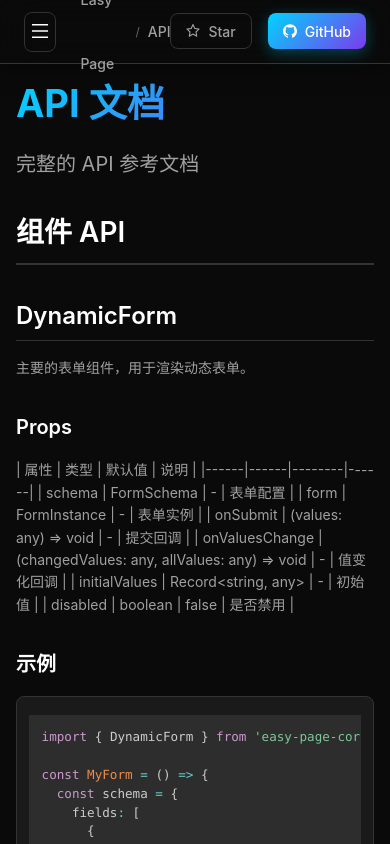
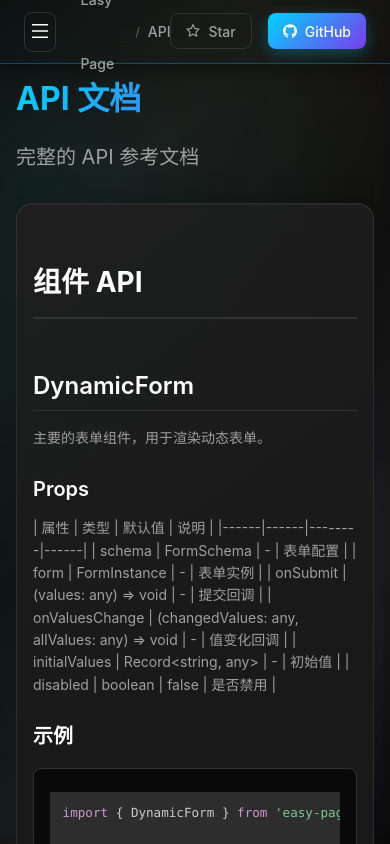
Before and after one commit to easy-page/ai-easy-page, a React (Vite) app in the folder apps/website/: page /api in a window 390 px wide. Shown: the top 844 px of the page. Built offline with nearby package versions, Linux system fonts and the light colour scheme.

Commit message:
统一风格

```diff
--- a/apps/website/src/pages/guide/CoreConcepts.tsx
+++ b/apps/website/src/components/PageContainer/index.less
@@ -1,113 +1,154 @@
-import React from 'react';
-import { Typography, Card, Space, Alert } from 'antd';
-import { motion } from 'framer-motion';
-import ReactMarkdown from 'react-markdown';
-import { Prism as SyntaxHighlighter } from 'react-syntax-highlighter';
-import { tomorrow } from 'react-syntax-highlighter/dist/esm/styles/prism';
+.page-container {
+	position: relative;
+	z-index: 1;
+	min-height: 100vh;
+	overflow: hidden;
 
-const { Title, Paragraph } = Typography;
+	// 添加动态背景层次效果
+	&::before {
+		content: '';
+		position: fixed;
+		top: 0;
+		left: 0;
+		right: 0;
+		bottom: 0;
+		background: linear-gradient(
+			135deg,
+			#0a0a0a 0%,
+			#151515 25%,
+			#0f0f0f 50%,
+			#1a1a1a 75%,
+			#0a0a0a 100%
+		);
+		z-index: -10;
+	}
 
-const CoreConcepts: React.FC = () => {
-	const content = `
-# 核心概念
+	// 添加动态光效背景
+	&::after {
+		content: '';
+		position: fixed;
+		top: 0;
+		left: 0;
+		right: 0;
+		bottom: 0;
+		background: radial-gradient(
+				circle at 15% 25%,
+				rgba(0, 212, 255, 0.08) 0%,
+				transparent 50%
+			),
+			radial-gradient(
+				circle at 85% 75%,
+				rgba(124, 58, 237, 0.06) 0%,
+				transparent 50%
+			),
+			radial-gradient(
+				circle at 50% 10%,
+				rgba(245, 158, 11, 0.04) 0%,
+				transparent 50%
+			),
+			radial-gradient(
+				circle at 20% 80%,
+				rgba(0, 212, 255, 0.05) 0%,
+				transparent 50%
+			);
+		animation: pageBackgroundShift 25s ease-in-out infinite;
+		z-index: -9;
+	}
 
-Easy Page 是一个基于 React 的动态表单框架，通过配置化的方式快速生成表单。理解以下核心概念将帮助你更好地使用 Easy Page。
+	.page-title {
+		font-size: 2.5rem;
+		font-weight: 700;
+		margin-bottom: 16px;
+		color: var(--text-primary);
+		position: relative;
+		z-index: 1;
+	}
 
-## 表单配置 (Schema)
+	.page-subtitle {
+		color: var(--text-secondary);
+		margin-bottom: 40px;
+		font-weight: 400;
+		position: relative;
+		z-index: 1;
+	}
 
-表单配置是 Easy Page 的核心，它定义了表单的结构、字段类型、验证规则等。
+	.page-content {
+		background: linear-gradient(
+			145deg,
+			rgba(31, 31, 31, 0.95) 0%,
+			rgba(25, 25, 25, 0.98) 50%,
+			rgba(28, 28, 28, 0.95) 100%
+		);
+		backdrop-filter: blur(10px);
+		border-radius: 16px;
+		padding: 32px;
+		border: 1px solid rgba(255, 255, 255, 0.08);
+		min-height: 600px;
+		box-shadow: 0 8px 32px rgba(0, 0, 0, 0.4), 0 2px 8px rgba(0, 0, 0, 0.2),
+			inset 0 1px 0 rgba(255, 255, 255, 0.05);
+		position: relative;
+		z-index: 1;
+		transition: all 0.3s cubic-bezier(0.4, 0, 0.2, 1);
 
-\`\`\`typescript
-interface FormSchema {
-  fields: FieldConfig[];
-  layout?: LayoutConfig;
-  actions?: ActionConfig[];
+		// 简洁的悬浮效果
+		&:hover {
+			transform: translateY(-2px);
+			box-shadow: 0 12px 40px rgba(0, 0, 0, 0.5), 0 4px 12px rgba(0, 0, 0, 0.3),
+				inset 0 1px 0 rgba(255, 255, 255, 0.08);
+			border-color: rgba(255, 255, 255, 0.12);
+		}
+	}
+
+	// API 页面特殊样式
+	&.api-page {
+		.page-title {
+			background: linear-gradient(
+				135deg,
+				var(--primary-color),
+				var(--secondary-color)
+			);
+			-webkit-background-clip: text;
+			-webkit-text-fill-color: transparent;
+			background-clip: text;
+			margin-bottom: 8px;
+		}
+
+		.page-subtitle {
+			margin-bottom: 32px;
+		}
+	}
 }
-\`\`\`
 
-## 字段配置 (Field)
+// 背景动画关键帧
+@keyframes pageBackgroundShift {
+	0%,
+	100% {
+		transform: translateX(0) translateY(0) scale(1);
+		opacity: 1;
+	}
+	25% {
+		transform: translateX(-10px) translateY(-15px) scale(1.02);
+		opacity: 0.9;
+	}
+	50% {
+		transform: translateX(15px) translateY(-10px) scale(0.98);
+		opacity: 0.95;
+	}
+	75% {
+		transform: translateX(-5px) translateY(20px) scale(1.01);
+		opacity: 0.85;
+	}
+}
 
-每个表单字段都有对应的配置，包括字段类型、标签、验证规则等。
+// 响应式设计
+@media (max-width: 768px) {
+	.page-container {
+		.page-title {
+			font-size: 2rem;
+		}
 
-\`\`\`typescript
-interface FieldConfig {
-  name: string;
-  label: string;
-  type: FieldType;
-  rules?: ValidationRule[];
-  props?: Record<string, any>;
+		.page-content {
+			padding: 24px 16px;
+		}
+	}
 }
-\`\`\`
-
-## 布局配置 (Layout)
-
-布局配置定义了表单的排列方式，支持多种布局模式。
-
-\`\`\`typescript
-interface LayoutConfig {
-  type: 'vertical' | 'horizontal' | 'grid';
-  columns?: number;
-  gutter?: number;
-}
-\`\`\`
-
-## 动态表单 (DynamicForm)
-
-DynamicForm 是 Easy Page 的主要组件，它接收表单配置并渲染出完整的表单。
-
-\`\`\`tsx
-import { DynamicForm } from 'easy-page-core';
-
-const MyForm = () => {
-  const schema = {
-    fields: [
-      {
-        name: 'name',
-        label: '姓名',
-        type: 'input',
-        rules: [{ required: true, message: '请输入姓名' }]
-      }
-    ]
-  };
-
-  return <DynamicForm schema={schema} />;
-};
-\`\`\`
-  `;
-
-	return (
-		<motion.div
-			initial={{ opacity: 0 }}
-			animate={{ opacity: 1 }}
-			transition={{ duration: 0.5 }}
-		>
-			<div className="markdown-content">
-				<ReactMarkdown
-					components={{
-						code({ node, inline, className, children, ...props }) {
-							const match = /language-(\w+)/.exec(className || '');
-							return !inline && match ? (
-								<SyntaxHighlighter
-									style={tomorrow}
-									language={match[1]}
-									PreTag="div"
-									{...props}
-								>
-									{String(children).replace(/\n$/, '')}
-								</SyntaxHighlighter>
-							) : (
-								<code className={className} {...props}>
-									{children}
-								</code>
-							);
-						},
-					}}
-				>
-					{content}
-				</ReactMarkdown>
-			</div>
-		</motion.div>
-	);
-};
-
-export default CoreConcepts;
--- /dev/null
+++ b/apps/website/src/components/PageContainer/index.tsx
@@ -0,0 +1,43 @@
+import React from 'react';
+import { Typography } from 'antd';
+import { motion } from 'framer-motion';
+import './index.less';
+
+const { Title } = Typography;
+
+interface PageContainerProps {
+	title: string;
+	subtitle?: string;
+	children: React.ReactNode;
+	className?: string;
+}
+
+const PageContainer: React.FC<PageContainerProps> = ({
+	title,
+	subtitle,
+	children,
+	className = '',
+}) => {
+	return (
+		<div className={`page-container ${className}`}>
+			<motion.div
+				initial={{ opacity: 0, y: 20 }}
+				animate={{ opacity: 1, y: 0 }}
+				transition={{ duration: 0.5 }}
+			>
+				<Title level={1} className="page-title">
+					{title}
+				</Title>
+				{subtitle && (
+					<Title level={4} className="page-subtitle">
+						{subtitle}
+					</Title>
+				)}
+			</motion.div>
+
+			<div className="page-content">{children}</div>
+		</div>
+	);
+};
+
+export default PageContainer;
--- a/apps/website/src/pages/ApiPage.less
+++ b/apps/website/src/pages/ApiPage.less
@@ -1,89 +1,5 @@
+// API 页面特有的 Markdown 内容样式
 .api-page {
-	position: relative;
-	z-index: 1;
-	min-height: 100vh;
-	// 移除背景色，让MainLayout的背景系统处理
-
-	.page-title {
-		color: var(--text-primary);
-		margin-bottom: 8px;
-		font-weight: 700;
-		background: linear-gradient(
-			135deg,
-			var(--primary-color),
-			var(--secondary-color)
-		);
-		-webkit-background-clip: text;
-		-webkit-text-fill-color: transparent;
-		background-clip: text;
-		position: relative;
-		z-index: 1;
-	}
-
-	.page-subtitle {
-		color: var(--text-secondary);
-		margin-bottom: 32px;
-		font-weight: 400;
-		position: relative;
-		z-index: 1;
-	}
-
-	.api-layout {
-		background: transparent;
-		min-height: calc(100vh - 200px);
-
-		.api-sider {
-			background: var(--background-card);
-			border-radius: 12px;
-			border: 1px solid var(--border-color);
-			margin-right: 24px;
-			position: sticky;
-			top: 88px;
-			height: fit-content;
-			max-height: calc(100vh - 120px);
-			overflow-y: auto;
-
-			.api-menu {
-				background: transparent;
-				border: none;
-				padding: 16px 0;
-
-				.ant-menu-item {
-					color: var(--text-secondary);
-					border-radius: 8px;
-					margin: 4px 12px;
-					height: 44px;
-					line-height: 44px;
-					font-weight: 500;
-					transition: all 0.3s ease;
-
-					&:hover {
-						color: var(--primary-color);
-						background: rgba(0, 212, 255, 0.08);
-						transform: translateX(4px);
-					}
-
-					&.ant-menu-item-selected {
-						background: linear-gradient(
-							135deg,
-							rgba(0, 212, 255, 0.15),
-							rgba(124, 58, 237, 0.15)
-						);
-						color: var(--primary-color);
-						box-shadow: 0 4px 15px rgba(0, 212, 255, 0.2);
-						border: 1px solid rgba(0, 212, 255, 0.3);
-					}
-				}
-			}
-		}
-
-		.api-content {
-			background: var(--background-card);
-			border-radius: 12px;
-			border: 1px solid var(--border-color);
-			padding: 32px;
-			min-height: calc(100vh - 200px);
-
 	.markdown-content {
 		color: var(--text-primary);
 		line-height: 1.6;
@@ -196,19 +112,6 @@
 				font-size: 14px;
 			}
 		}
-
-				blockquote {
-					border-left: 4px solid var(--primary-color);
-					padding-left: 16px;
-					margin: 16px 0;
-					color: var(--text-secondary);
-					font-style: italic;
-					background: rgba(0, 212, 255, 0.05);
-					padding: 12px 16px;
-					border-radius: 0 8px 8px 0;
-				}
-			}
-		}
 	}
 }
 
--- a/apps/website/src/pages/ApiPage.tsx
+++ b/apps/website/src/pages/ApiPage.tsx
@@ -1,33 +1,13 @@
 import React from 'react';
-import { Routes, Route, Link, useLocation } from 'react-router-dom';
-import { Layout, Menu, Typography } from 'antd';
+import { Routes, Route } from 'react-router-dom';
 import { motion } from 'framer-motion';
 import ReactMarkdown from 'react-markdown';
 import { Prism as SyntaxHighlighter } from 'react-syntax-highlighter';
 import { tomorrow } from 'react-syntax-highlighter/dist/esm/styles/prism';
+import PageContainer from '../components/PageContainer';
 import './ApiPage.less';
 
-const { Sider, Content } = Layout;
-const { Title } = Typography;
-
 const ApiPage: React.FC = () => {
-	const location = useLocation();
-
-	const menuItems = [
-		{
-			key: '/api/components',
-			label: <Link to="/api/components">组件 API</Link>,
-		},
-		{
-			key: '/api/hooks',
-			label: <Link to="/api/hooks">Hooks API</Link>,
-		},
-		{
-			key: '/api/types',
-			label: <Link to="/api/types">类型定义</Link>,
-		},
-	];
-
 	const componentsContent = `
 # 组件 API
 
@@ -264,21 +244,11 @@ interface ActionConfig {
 	);
 
 	return (
-		<div className="api-page">
-			<motion.div
-				initial={{ opacity: 0, y: 20 }}
-				animate={{ opacity: 1, y: 0 }}
-				transition={{ duration: 0.5 }}
+		<PageContainer
+			title="API 文档"
+			subtitle="完整的 API 参考文档"
+			className="api-page"
 		>
-				<Title level={1} className="page-title">
-					API 文档
-				</Title>
-				<Title level={4} className="page-subtitle">
-					完整的 API 参考文档
-				</Title>
-			</motion.div>
-
-			<div className="api-content">
 			<Routes>
 				<Route
 					path="components"
@@ -297,8 +267,7 @@ interface ActionConfig {
 					element={<MarkdownContent content={componentsContent} />}
 				/>
 			</Routes>
-			</div>
-		</div>
+		</PageContainer>
 	);
 };
 
--- a/apps/website/src/pages/GuidePage.tsx
+++ b/apps/website/src/pages/GuidePage.tsx
@@ -1,33 +1,16 @@
 import React from 'react';
-import { Routes, Route, Link, useLocation } from 'react-router-dom';
-import { Typography } from 'antd';
-import { motion } from 'framer-motion';
+import { Routes, Route } from 'react-router-dom';
+import PageContainer from '../components/PageContainer';
 import CoreConcepts from './guide/CoreConcepts';
 import Basics from './guide/Basics';
 import Advanced from './guide/Advanced';
-import './GuidePage.less';
-
-const { Title } = Typography;
 
 const GuidePage: React.FC = () => {
-	const location = useLocation();
-
 	return (
-		<div className="guide-page">
-			<motion.div
-				initial={{ opacity: 0, y: 20 }}
-				animate={{ opacity: 1, y: 0 }}
-				transition={{ duration: 0.5 }}
+		<PageContainer
+			title="指南"
+			subtitle="学习如何使用 Easy Page 构建强大的动态表单"
 		>
-				<Title level={1} className="page-title">
-					指南
-				</Title>
-				<Title level={4} className="page-subtitle">
-					学习如何使用 Easy Page 构建强大的动态表单
-				</Title>
-			</motion.div>
-
-			<div className="guide-content">
 			<Routes>
 				{/* 核心概念路由 */}
 				<Route path="core-concepts" element={<CoreConcepts />} />
@@ -51,10 +34,7 @@ const GuidePage: React.FC = () => {
 					path="basics/field-capabilities"
 					element={<div>字段完整能力</div>}
 				/>
-					<Route
-						path="basics/common-components"
-						element={<div>常用组件</div>}
-					/>
+				<Route path="basics/common-components" element={<div>常用组件</div>} />
 				<Route
 					path="basics/component-extension"
 					element={<div>组件扩展</div>}
@@ -73,8 +53,7 @@ const GuidePage: React.FC = () => {
 				{/* 默认路由 */}
 				<Route index element={<CoreConcepts />} />
 			</Routes>
-			</div>
-		</div>
+		</PageContainer>
 	);
 };
 
```
Lines whose indentation alone changed are shown as unchanged.
